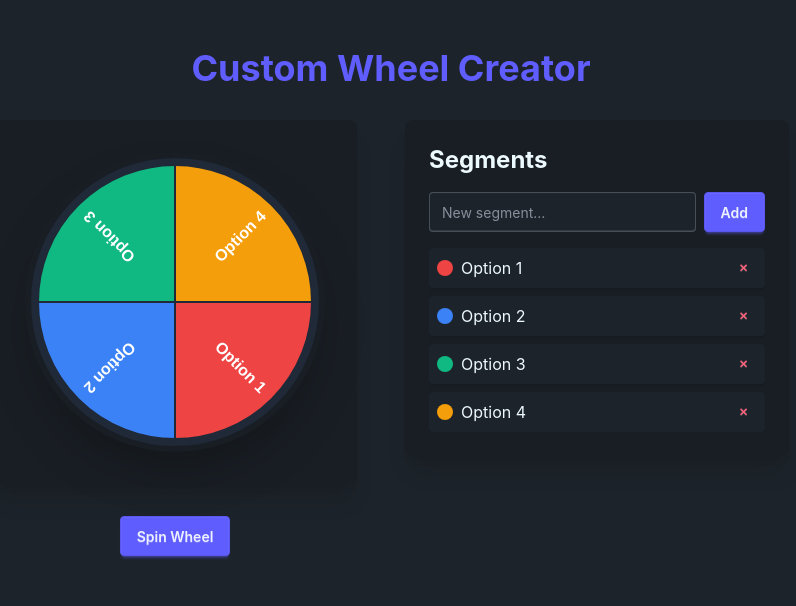
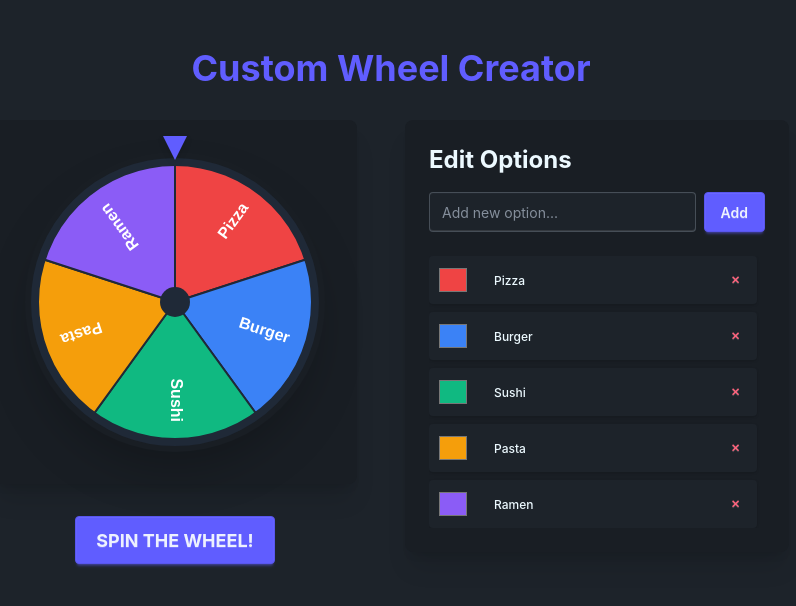
Before and after one commit to teol/wheel, a Svelte app: page / in a window 1280 px wide. Shown: the top 606 px of the page, without its empty margins (249-1045 px from the left). Built offline with nearby package versions, Linux system fonts and the light colour scheme.

Commit message:
feat: implement wheel spinning logic

```diff
--- a/client/src/App.svelte
+++ b/client/src/App.svelte
@@ -5,16 +5,30 @@
   let canvas: HTMLCanvasElement;
   let ctx: CanvasRenderingContext2D | null;
 
-  type Segment = { text: string; color: string };
+  type Segment = { id: string; text: string; color: string };
 
-  let segments = $state<Segment[]>([
-    { text: 'Option 1', color: '#EF4444' },
-    { text: 'Option 2', color: '#3B82F6' },
-    { text: 'Option 3', color: '#10B981' },
-    { text: 'Option 4', color: '#F59E0B' },
-  ]);
+  const PALETTE = [
+    '#EF4444', // Red
+    '#3B82F6', // Blue
+    '#10B981', // Emerald
+    '#F59E0B', // Amber
+    '#8B5CF6', // Violet
+    '#EC4899', // Pink
+    '#14B8A6', // Teal
+    '#F43F5E', // Rose
+    '#84CC16', // Lime
+    '#6366F1', // Indigo
+    '#D946EF', // Fuchsia
+    '#0EA5E9', // Sky
+  ];
 
+  let segments = $state<Segment[]>([]);
   let newSegmentText = $state('');
+
+  let currentRotation = $state(0);
+  let isSpinning = $state(false);
+  let showResultModal = $state(false);
+  let winningSegment = $state<Segment | null>(null);
 
   onMount(() => {
     ctx = canvas.getContext('2d');
@@ -30,13 +44,26 @@
             (item) => item && typeof item.text === 'string' && typeof item.color === 'string'
           )
         ) {
-          segments = parsed;
-        } else {
-          console.error('Invalid segments format in localStorage');
+          // Ensure they have ids
+          segments = parsed.map((s) => ({
+            id: s.id || crypto.randomUUID(),
+            text: s.text,
+            color: s.color,
+          }));
         }
       } catch (e) {
         console.error('Error parsing segments from localStorage', e);
       }
+    }
+
+    if (segments.length === 0) {
+      segments = [
+        { id: crypto.randomUUID(), text: 'Pizza', color: PALETTE[0] },
+        { id: crypto.randomUUID(), text: 'Burger', color: PALETTE[1] },
+        { id: crypto.randomUUID(), text: 'Sushi', color: PALETTE[2] },
+        { id: crypto.randomUUID(), text: 'Pasta', color: PALETTE[3] },
+        { id: crypto.randomUUID(), text: 'Ramen', color: PALETTE[4] },
+      ];
     }
   });
 
@@ -65,10 +92,11 @@
     }
 
     const sliceAngle = (2 * Math.PI) / segments.length;
+    const startOffset = -Math.PI / 2; // Start from the top (12 o'clock)
 
     segments.forEach((segment, i) => {
-      const startAngle = i * sliceAngle;
-      const endAngle = (i + 1) * sliceAngle;
+      const startAngle = startOffset + i * sliceAngle;
+      const endAngle = startOffset + (i + 1) * sliceAngle;
 
       ctx!.beginPath();
       ctx!.moveTo(centerX, centerY);
@@ -87,9 +115,10 @@
       ctx!.translate(centerX, centerY);
       ctx!.rotate(startAngle + sliceAngle / 2);
       ctx!.textAlign = 'right';
+      ctx!.textBaseline = 'middle';
       ctx!.fillStyle = '#FFFFFF';
       ctx!.font = 'bold 16px sans-serif';
-      ctx!.fillText(segment.text, radius - 15, 5);
+      ctx!.fillText(segment.text, radius - 20, 0);
       ctx!.restore();
     });
 
@@ -99,29 +128,61 @@
     ctx.lineWidth = 8;
     ctx.strokeStyle = '#1F2937';
     ctx.stroke();
+
+    // Draw center dot
+    ctx.beginPath();
+    ctx.arc(centerX, centerY, 15, 0, 2 * Math.PI);
+    ctx.fillStyle = '#1F2937';
+    ctx.fill();
   }
 
   function spinWheel() {
+    if (isSpinning || segments.length === 0) return;
+    isSpinning = true;
+
+    // Spin at least 5 times (1800 degrees) plus a random amount
+    const randomExtraDegrees = Math.floor(Math.random() * 360);
+    currentRotation += 1800 + randomExtraDegrees;
+
     gsap.to(canvas, {
-      rotation: '+=1440', // Spin 4 times + extra
-      duration: 3,
+      rotation: currentRotation,
+      duration: 4,
       ease: 'power4.out',
+      onComplete: () => {
+        isSpinning = false;
+
+        // Calculate the winner
+        const normalizedRotation = currentRotation % 360;
+        const pointerAngle = (360 - normalizedRotation) % 360;
+        const sliceAngleDeg = 360 / segments.length;
+        const winningIndex = Math.floor(pointerAngle / sliceAngleDeg);
+
+        winningSegment = segments[winningIndex];
+        showResultModal = true;
+      },
     });
+  }
+
+  function getNextColor() {
+    const usedColors = new Set(segments.map((s) => s.color));
+    const availableColor = PALETTE.find((c) => !usedColors.has(c));
+    if (availableColor) return availableColor;
+    return PALETTE[segments.length % PALETTE.length];
   }
 
   function addSegment() {
     if (newSegmentText.trim()) {
-      const colors = ['#EF4444', '#3B82F6', '#10B981', '#F59E0B', '#8B5CF6', '#EC4899'];
       segments.push({
+        id: crypto.randomUUID(),
         text: newSegmentText.trim(),
-        color: colors[segments.length % colors.length],
+        color: getNextColor(),
       });
       newSegmentText = '';
     }
   }
 
-  function removeSegment(index: number) {
-    segments.splice(index, 1);
+  function removeSegment(id: string) {
+    segments = segments.filter((s) => s.id !== id);
   }
 
   function handleKeypress(e: KeyboardEvent) {
@@ -136,7 +197,12 @@
 
   <div class="flex flex-col md:flex-row gap-12 w-full max-w-4xl justify-center items-start">
     <div class="flex flex-col items-center">
-      <div class="card bg-base-200 shadow-xl p-8 mb-8">
+      <div class="relative card bg-base-200 shadow-xl p-8 mb-8">
+        <!-- Pointer -->
+        <div
+          class="absolute top-4 left-1/2 -translate-x-1/2 z-10 w-0 h-0 border-l-[12px] border-r-[12px] border-t-[24px] border-transparent border-t-primary filter drop-shadow-md"
+        ></div>
+
         <canvas
           bind:this={canvas}
           width="300"
@@ -146,40 +212,86 @@
       </div>
 
       <div class="flex gap-4">
-        <button class="btn btn-primary" onclick={spinWheel}>Spin Wheel</button>
+        <button class="btn btn-primary btn-lg font-bold" onclick={spinWheel} disabled={isSpinning}>
+          {isSpinning ? 'Spinning...' : 'SPIN THE WHEEL!'}
+        </button>
       </div>
     </div>
 
     <div class="card bg-base-200 shadow-xl p-6 w-full max-w-sm">
-      <h2 class="text-2xl font-bold mb-4">Segments</h2>
+      <h2 class="text-2xl font-bold mb-4">Edit Options</h2>
 
-      <div class="flex gap-2 mb-4">
+      <div class="flex gap-2 mb-6">
         <input
           type="text"
           bind:value={newSegmentText}
-          placeholder="New segment..."
+          placeholder="Add new option..."
           class="input input-bordered w-full"
           onkeypress={handleKeypress}
+          disabled={isSpinning}
         />
-        <button class="btn btn-primary" onclick={addSegment}>Add</button>
+        <button class="btn btn-primary" onclick={addSegment} disabled={isSpinning}>Add</button>
       </div>
 
-      <ul class="space-y-2 max-h-64 overflow-y-auto">
-        {#each segments as segment, i (i)}
-          <li class="flex items-center justify-between bg-base-100 p-2 rounded shadow-sm">
-            <div class="flex items-center gap-2">
-              <div class="w-4 h-4 rounded-full" style="background-color: {segment.color};"></div>
-              <span>{segment.text}</span>
+      <ul class="space-y-2 max-h-80 overflow-y-auto pr-2">
+        {#each segments as segment (segment.id)}
+          <li class="flex items-center justify-between bg-base-100 p-2 rounded shadow-sm gap-2">
+            <div class="flex items-center gap-3 flex-1">
+              <input
+                type="color"
+                bind:value={segment.color}
+                class="w-8 h-8 rounded cursor-pointer border-0 p-0 bg-transparent"
+                disabled={isSpinning}
+              />
+              <input
+                type="text"
+                bind:value={segment.text}
+                class="input input-sm input-ghost flex-1 w-full font-medium"
+                disabled={isSpinning}
+              />
             </div>
-            <button class="btn btn-ghost btn-xs text-error" onclick={() => removeSegment(i)}
-              >✕</button
+            <button
+              class="btn btn-ghost btn-xs text-error ml-2"
+              onclick={() => removeSegment(segment.id)}
+              disabled={isSpinning}
+              aria-label="Remove">✕</button
             >
           </li>
         {/each}
         {#if segments.length === 0}
-          <li class="text-base-content/50 text-center py-4">No segments added yet.</li>
+          <li class="text-base-content/50 text-center py-4">No options added yet.</li>
         {/if}
       </ul>
     </div>
   </div>
 </main>
+
+{#if showResultModal}
+  <div class="modal modal-open">
+    <div class="modal-box text-center border-t-8 border-primary relative">
+      <h3 class="font-bold text-2xl text-base-content/80 uppercase tracking-widest mb-6">
+        We have a winner!
+      </h3>
+      <div class="p-8 bg-base-200 rounded-box shadow-inner mb-6 relative overflow-hidden">
+        <div
+          class="absolute inset-0 opacity-10"
+          style="background-color: {winningSegment?.color}"
+        ></div>
+        <p
+          class="text-5xl font-black break-words relative z-10"
+          style="color: {winningSegment?.color}; text-shadow: 0px 2px 4px rgba(0,0,0,0.5);"
+        >
+          {winningSegment?.text}
+        </p>
+      </div>
+      <div class="modal-action justify-center mt-0">
+        <button class="btn btn-primary btn-wide font-bold" onclick={() => (showResultModal = false)}
+          >CLOSE</button
+        >
+      </div>
+    </div>
+    <!-- svelte-ignore a11y_click_events_have_key_events -->
+    <!-- svelte-ignore a11y_no_static_element_interactions -->
+    <div class="modal-backdrop" onclick={() => (showResultModal = false)}></div>
+  </div>
+{/if}
```
